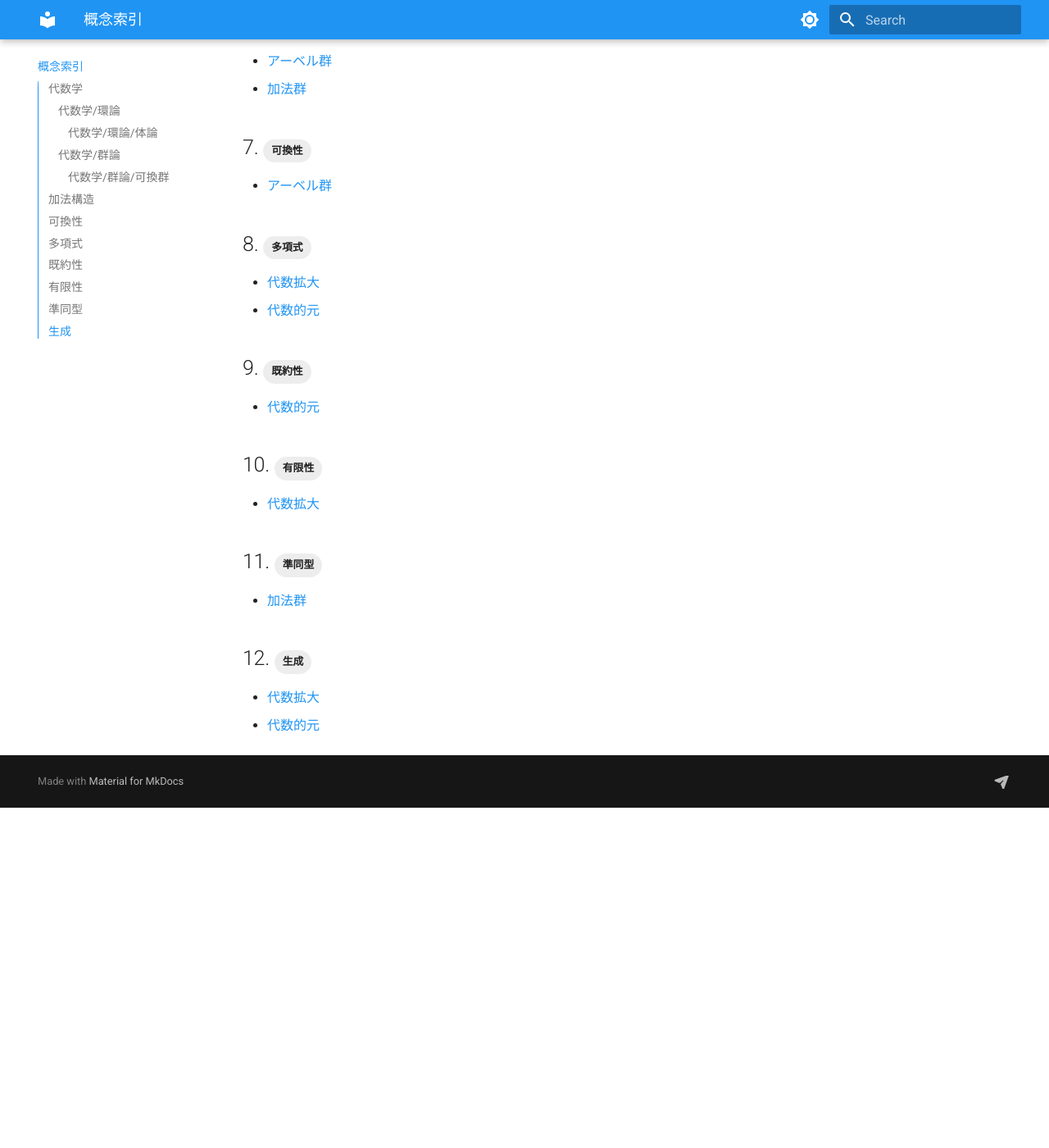
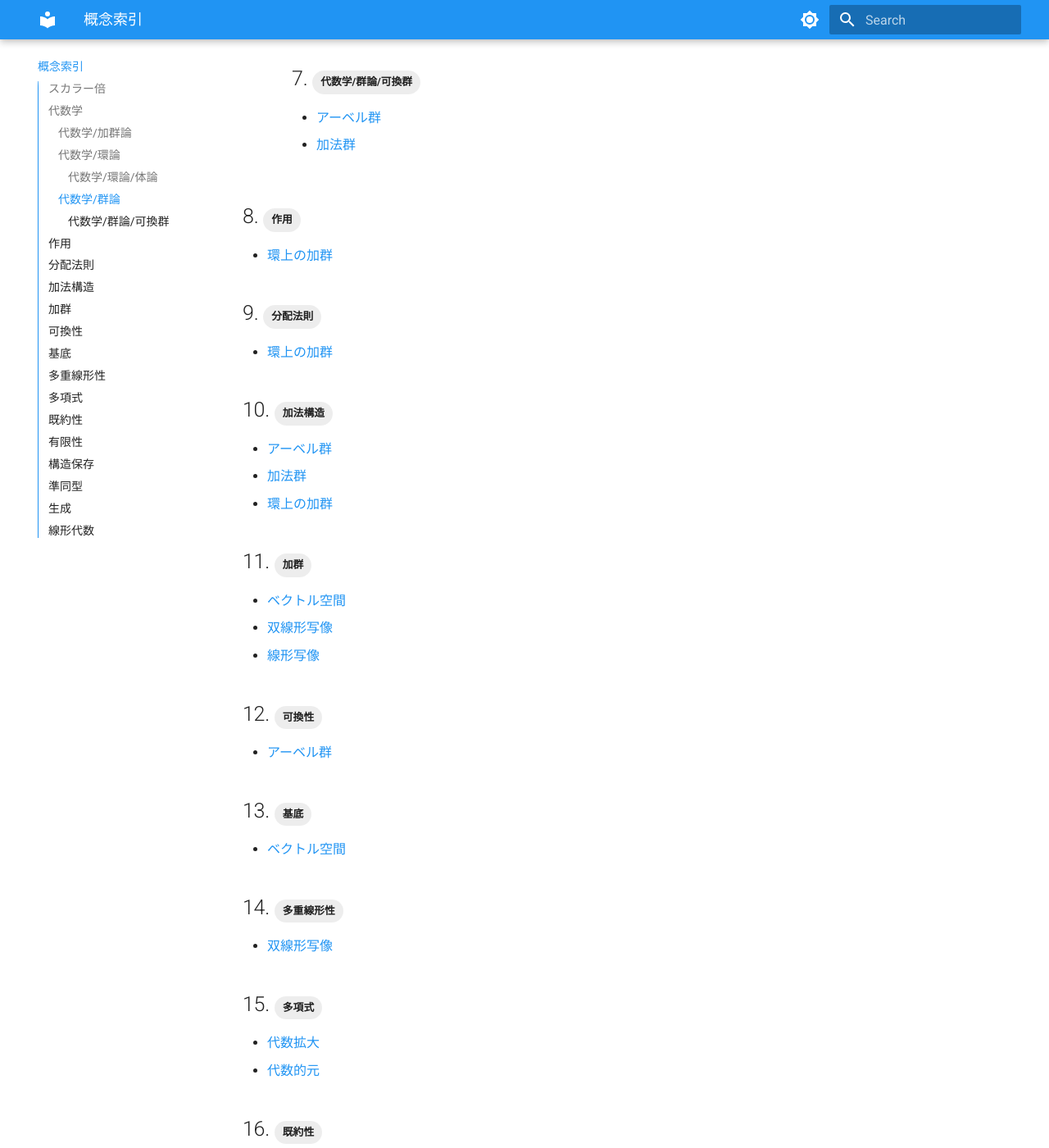
Before and after one commit to skrtk98/deepmath, an MkDocs documentation site: the page built from docs/tags.md, in a window 1280 px wide and 1400 px high, scrolled down 888 px. Shown: the whole window at 82% size. Built offline with MkDocs 1.6.1 and Material for MkDocs 9.7.7, drawn with Linux system fonts in a browser that asks for light colours; before the commit the page ends 1873 px from its top, so only the background shows below that; some of the changed text lies outside the part shown.

Commit message:
Migrate phase 2 linear algebra foundations

````diff
--- /dev/null
+++ b/docs/wiki/bilinear_map.md
@@ -0,0 +1,28 @@
+---
+tags:
+  - 線形代数
+  - 加群
+  - 多重線形性
+  - 構造保存
+---
+
+# 双線形写像
+
+## 定義
+
+> [!definition] 双線形写像
+> 可換環 $`R`$ 上の加群 $`M,N,P`$ に対して、写像 $`B\colon M\times N\to P`$ が **双線形写像** (*bilinear map*) であるとは、任意の $`x\in M`$ に対して $`y\mapsto B(x,y)`$ が $`R`$-線形写像であり、任意の $`y\in N`$ に対して $`x\mapsto B(x,y)`$ が $`R`$-線形写像であることである。
+
+すなわち、各変数を他方を固定して動かしたとき、$`B`$ は線形である。
+
+## 例
+
+可換環 $`R`$ 自身に対する乗法
+```math
+R\times R\longrightarrow R,\qquad (a,b)\longmapsto ab
+```
+は双線形写像である。
+
+ベクトル空間 $`V`$ 上の内積は、実数体上の双線形写像の例である。
+
+双線形写像は、テンソル積の普遍性を通じて線形写像として扱うことができる。
--- /dev/null
+++ b/docs/wiki/linear_map.md
@@ -0,0 +1,34 @@
+---
+tags:
+  - 線形代数
+  - 加群
+  - 準同型
+  - 構造保存
+---
+
+# 線形写像
+
+## 定義
+
+> [!definition] 線形写像
+> 可換環 $`R`$ 上の加群 $`M,N`$ に対して、写像 $`f\colon M\to N`$ が **$`R`$-線形写像** (*$`R`$-linear map*) であるとは、任意の $`a\in R`$ および $`x,y\in M`$ に対して
+> ```math
+> f(x+y)=f(x)+f(y),\qquad f(ax)=af(x)
+> ```
+> を満たすことである。
+
+ベクトル空間の間の線形写像は、体を係数環とする線形写像である。
+
+## 基本的な性質
+
+線形写像は零元を保つ。すなわち、$`f(0_M)=0_N`$ が成り立つ。
+
+また、線形写像の合成は線形写像である。
+
+全単射な線形写像を線形同型という。
+
+## 例
+
+可換環 $`R`$ 上の加群 $`M`$ に対して、恒等写像 $`\operatorname{id}_M\colon M\to M`$ は線形写像である。
+
+体 $`k`$ 上のベクトル空間 $`k^n`$ から $`k^m`$ への線形写像は、$`m\times n`$ 行列によって表される。
--- /dev/null
+++ b/docs/wiki/module_over_a_ring.md
@@ -0,0 +1,31 @@
+---
+tags:
+  - 代数学/加群論
+  - 作用
+  - 加法構造
+  - 分配法則
+---
+
+# 環上の加群
+
+## 定義
+
+> [!definition] 左加群
+> 環 $`R`$ とアーベル群 $`(M,+,0_M)`$ に対して、写像 $`R\times M\to M`$、$`(r,m)\mapsto rm`$ が次を満たすとき、$`M`$ を **左 $`R`$-加群** (*left $`R`$-module*) という。
+>
+> - $`(r+r')m=rm+r'm`$
+> - $`r(m+m')=rm+rm'`$
+> - $`(rr')m=r(r'm)`$
+> - $`1_Rm=m`
+
+右 $`R`$-加群は、右からのスカラー倍について同様の条件を満たすアーベル群として定める。
+
+環 $`R`$ が可換である場合、本ノートでは特に断らない限り左 $`R`$-加群を単に $`R`$-加群という。
+
+## 例
+
+環 $`R`$ は、左からの乗法により左 $`R`$-加群となる。
+
+体 $`k`$ 上の加群は、$`k`$ 上のベクトル空間である。
+
+任意のアーベル群は、整数環 $`\mathbb{Z}`$ 上の加群とみなせる。
--- /dev/null
+++ b/docs/wiki/vector_space.md
@@ -0,0 +1,22 @@
+---
+tags:
+  - 線形代数
+  - 加群
+  - スカラー倍
+  - 基底
+---
+
+# ベクトル空間
+
+## 定義
+
+> [!definition] ベクトル空間
+> 体 $`k`$ 上の **ベクトル空間** (*vector space*) とは、$`k`$ を環とみなしたときの $`k`$-加群である。
+
+ベクトル空間 $`V`$ の元をベクトルといい、$`a\in k`$ と $`v\in V`$ に対する積 $`av`$ をスカラー倍という。
+
+## 例
+
+体 $`k`$ に対して、$`k^n`$ は成分ごとの加法とスカラー倍により $`k`$ 上のベクトル空間となる。
+
+有限次元ベクトル空間 $`V`$ の基底の濃度は基底の選び方によらず一定であり、これを $`V`$ の次元と呼ぶ。
````
Also changed, not shown: MIGRATION_PLAN.md (+1 -0 lines).
